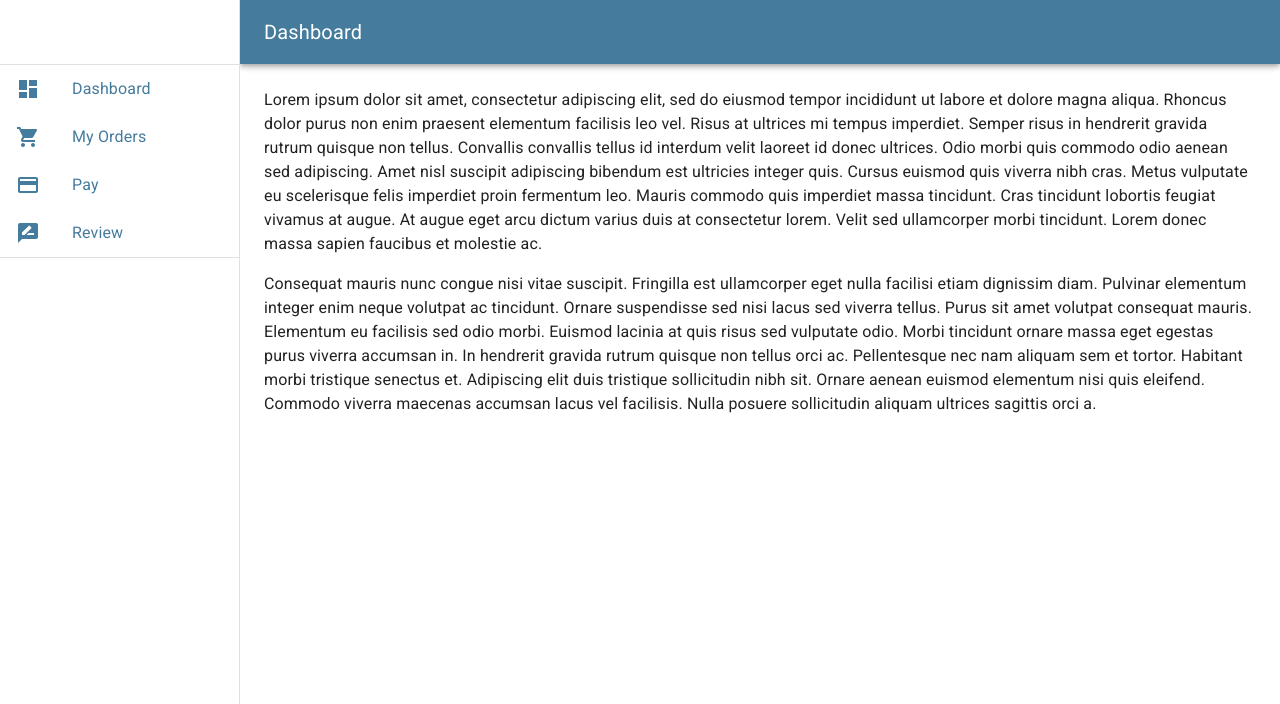
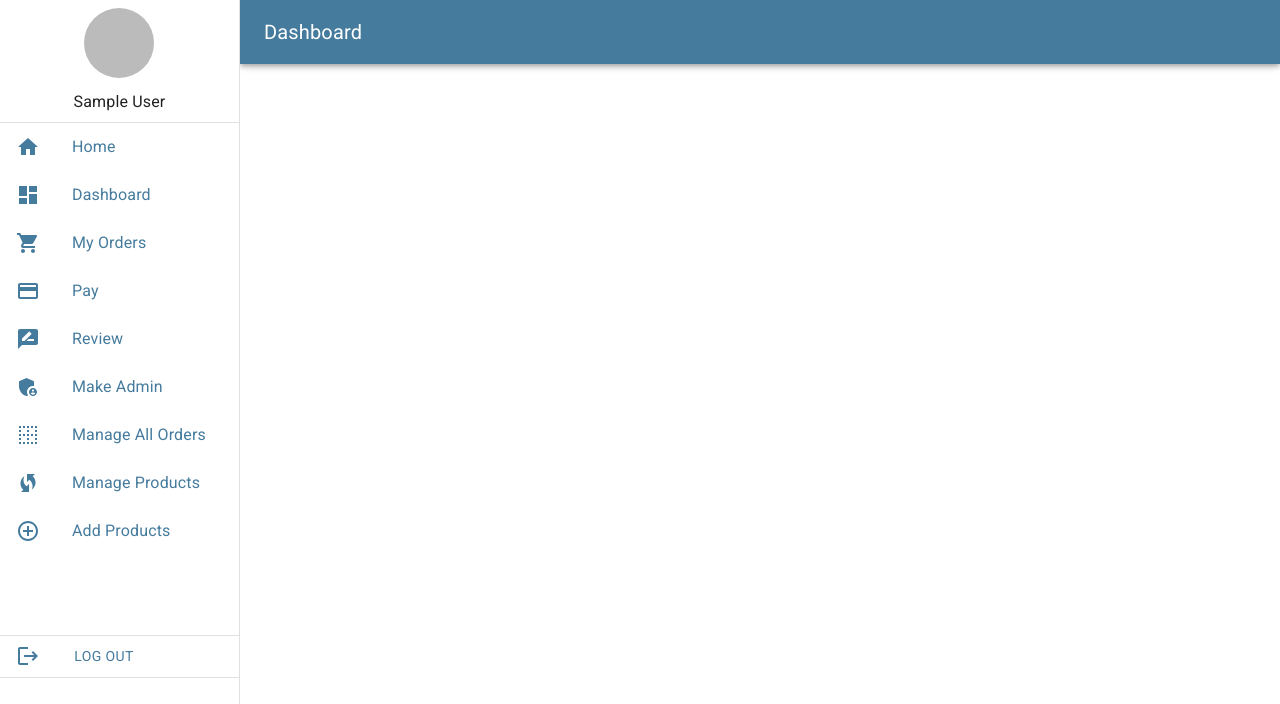
Before and after one commit to suhag-alamin/carx-client, a React (Create React App) app: page /dashboard in a window 1280 px wide. Shown: the top 704 px of the page. Built offline with nearby package versions, Linux system fonts and the light colour scheme; no server answers; sample sign-in values are in the browser's storage.

Commit message:
add icons

```diff
--- /dev/null
+++ b/src/Pages/Dashboard/AddProduct/AddProduct.js
@@ -0,0 +1,11 @@
+import React from "react";
+
+const AddProduct = () => {
+  return (
+    <div>
+      <h3>add product</h3>
+    </div>
+  );
+};
+
+export default AddProduct;
--- a/src/Pages/Dashboard/Dashboard/Dashboard.js
+++ b/src/Pages/Dashboard/Dashboard/Dashboard.js
@@ -17,12 +17,38 @@ import DashboardIcon from "@mui/icons-material/Dashboard";
 import ShoppingCartIcon from "@mui/icons-material/ShoppingCart";
 import PaymentIcon from "@mui/icons-material/Payment";
 import RateReviewIcon from "@mui/icons-material/RateReview";
+import HomeIcon from "@mui/icons-material/Home";
+import LogoutIcon from "@mui/icons-material/Logout";
+import AdminPanelSettingsIcon from "@mui/icons-material/AdminPanelSettings";
+import WifiProtectedSetupIcon from "@mui/icons-material/WifiProtectedSetup";
+import AddCircleOutlineIcon from "@mui/icons-material/AddCircleOutline";
+
+import {
+  BrowserRouter as Router,
+  Switch,
+  Route,
+  Link,
+  useParams,
+  useRouteMatch,
+} from "react-router-dom";
+import MyOrders from "../MyOrders/MyOrders";
+import GiveReview from "../GiveReview/GiveReview";
+import Payment from "../Payment/Payment";
+import { Button } from "@mui/material";
+import useAuth from "../../../hooks/useAuth";
+import MakeAdmin from "../MakeAdmin/MakeAdmin";
+import AddProduct from "../AddProduct/AddProduct";
+import ManageProducts from "../ManageProducts/ManageProducts";
+import ManageAllOrders from "../ManageAllOrders/ManageAllOrders";
+import BorderClearIcon from "@mui/icons-material/BorderClear";
 
 const drawerWidth = 240;
 
 function Dashboard(props) {
   const { window } = props;
   const [mobileOpen, setMobileOpen] = React.useState(false);
+  const { user, logOut } = useAuth();
+  const { path, url } = useRouteMatch();
 
   const handleDrawerToggle = () => {
     setMobileOpen(!mobileOpen);
@@ -30,16 +56,51 @@ function Dashboard(props) {
 
   const drawer = (
     <div>
-      <Toolbar />
+      <Toolbar
+        sx={{
+          py: 1,
+          textAlign: "center",
+          display: "flex",
+          justifyContent: "center",
+        }}
+      >
+        <Box>
+          {user?.photoURL ? (
+            <div>
+              <img
+                style={{ width: 70, borderRadius: "50%", marginBottom: 5 }}
+                src={user?.photoURL}
+                alt=""
+              />
+              <p>{user?.displayName}</p>
+            </div>
+          ) : (
+            <p>{user?.displayName}</p>
+          )}
+        </Box>
+      </Toolbar>
       <Divider />
 
+      <ListItem color="primary" button>
+        <ListItemIcon>
+          <HomeIcon color="primary" />
+        </ListItemIcon>
+        <ListItemText
+          as={NavLink}
+          to="/"
+          color="primary"
+          sx={{ color: "#457B9D" }}
+          activeClassName="nav-selected"
+          primary="Home"
+        />
+      </ListItem>
       <ListItem color="primary" button>
         <ListItemIcon>
           <DashboardIcon color="primary" />
         </ListItemIcon>
         <ListItemText
           as={NavLink}
-          to="/dashboard"
+          to={`${url}`}
           color="primary"
           sx={{ color: "#457B9D" }}
           activeClassName="nav-selected"
@@ -53,7 +114,7 @@ function Dashboard(props) {
         </ListItemIcon>
         <ListItemText
           as={NavLink}
-          to="/myOrders"
+          to={`${url}/myOrders`}
           sx={{ color: "#457B9D" }}
           activeClassName="nav-selected"
           primary="My Orders"
@@ -66,7 +127,7 @@ function Dashboard(props) {
         </ListItemIcon>
         <ListItemText
           as={NavLink}
-          to="/pay"
+          to={`${url}/payment`}
           sx={{ color: "#457B9D" }}
           activeClassName="nav-selected"
           primary="Pay"
@@ -79,12 +140,73 @@ function Dashboard(props) {
         </ListItemIcon>
         <ListItemText
           as={NavLink}
-          to="/review"
+          to={`${url}/review`}
           sx={{ color: "#457B9D" }}
           activeClassName="nav-selected"
           primary="Review"
         />
       </ListItem>
+
+      {/* admin  */}
+      <ListItem button>
+        <ListItemIcon>
+          <AdminPanelSettingsIcon color="primary" />
+        </ListItemIcon>
+        <ListItemText
+          as={NavLink}
+          to={`${url}/makeAdmin`}
+          sx={{ color: "#457B9D" }}
+          activeClassName="nav-selected"
+          primary="Make Admin"
+        />
+      </ListItem>
+      <ListItem button>
+        <ListItemIcon>
+          <BorderClearIcon color="primary" />
+        </ListItemIcon>
+        <ListItemText
+          as={NavLink}
+          to={`${url}/manageAllOrders`}
+          sx={{ color: "#457B9D" }}
+          activeClassName="nav-selected"
+          primary="Manage All Orders"
+        />
+      </ListItem>
+      <ListItem button>
+        <ListItemIcon>
+          <WifiProtectedSetupIcon color="primary" />
+        </ListItemIcon>
+        <ListItemText
+          as={NavLink}
+          to={`${url}/manageProducts`}
+          sx={{ color: "#457B9D" }}
+          activeClassName="nav-selected"
+          primary="Manage Products"
+        />
+      </ListItem>
+      <ListItem button>
+        <ListItemIcon>
+          <AddCircleOutlineIcon color="primary" />
+        </ListItemIcon>
+        <ListItemText
+          as={NavLink}
+          to={`${url}/addProduct`}
+          sx={{ color: "#457B9D" }}
+          activeClassName="nav-selected"
+          primary="Add Products"
+        />
+      </ListItem>
+
+      {/* log out  */}
+      <Box sx={{ mt: 10 }}>
+        <Divider />
+        <ListItem onClick={logOut} button>
+          <ListItemIcon>
+            <LogoutIcon color="primary" />
+          </ListItemIcon>
+          <Button sx={{ p: 0, m: 0 }}>Log Out</Button>
+        </ListItem>
+      </Box>
 
       <Divider />
     </div>
@@ -165,35 +287,33 @@ function Dashboard(props) {
         }}
       >
         <Toolbar />
-        <Typography paragraph>
-          Lorem ipsum dolor sit amet, consectetur adipiscing elit, sed do
-          eiusmod tempor incididunt ut labore et dolore magna aliqua. Rhoncus
-          dolor purus non enim praesent elementum facilisis leo vel. Risus at
-          ultrices mi tempus imperdiet. Semper risus in hendrerit gravida rutrum
-          quisque non tellus. Convallis convallis tellus id interdum velit
-          laoreet id donec ultrices. Odio morbi quis commodo odio aenean sed
-          adipiscing. Amet nisl suscipit adipiscing bibendum est ultricies
-          integer quis. Cursus euismod quis viverra nibh cras. Metus vulputate
-          eu scelerisque felis imperdiet proin fermentum leo. Mauris commodo
-          quis imperdiet massa tincidunt. Cras tincidunt lobortis feugiat
-          vivamus at augue. At augue eget arcu dictum varius duis at consectetur
-          lorem. Velit sed ullamcorper morbi tincidunt. Lorem donec massa sapien
-          faucibus et molestie ac.
-        </Typography>
-        <Typography paragraph>
-          Consequat mauris nunc congue nisi vitae suscipit. Fringilla est
-          ullamcorper eget nulla facilisi etiam dignissim diam. Pulvinar
-          elementum integer enim neque volutpat ac tincidunt. Ornare suspendisse
-          sed nisi lacus sed viverra tellus. Purus sit amet volutpat consequat
-          mauris. Elementum eu facilisis sed odio morbi. Euismod lacinia at quis
-          risus sed vulputate odio. Morbi tincidunt ornare massa eget egestas
-          purus viverra accumsan in. In hendrerit gravida rutrum quisque non
-          tellus orci ac. Pellentesque nec nam aliquam sem et tortor. Habitant
-          morbi tristique senectus et. Adipiscing elit duis tristique
-          sollicitudin nibh sit. Ornare aenean euismod elementum nisi quis
-          eleifend. Commodo viverra maecenas accumsan lacus vel facilisis. Nulla
-          posuere sollicitudin aliquam ultrices sagittis orci a.
-        </Typography>
+        <Switch>
+          <Route exact path={path}>
+            {/* <DashboardHome></DashboardHome> */}
+          </Route>
+          <Route path={`${path}/myOrders`}>
+            <MyOrders />
+          </Route>
+          <Route path={`${path}/review`}>
+            <GiveReview />
+          </Route>
+          <Route path={`${path}/payment`}>
+            <Payment />
+          </Route>
+          {/* admin  */}
+          <Route path={`${path}/makeAdmin`}>
+            <MakeAdmin />
+          </Route>
+          <Route path={`${path}/manageAllOrders`}>
+            <ManageAllOrders />
+          </Route>
+          <Route path={`${path}/manageProducts`}>
+            <ManageProducts />
+          </Route>
+          <Route path={`${path}/addProduct`}>
+            <AddProduct />
+          </Route>
+        </Switch>
       </Box>
     </Box>
   );
--- /dev/null
+++ b/src/Pages/Dashboard/MakeAdmin/MakeAdmin.js
@@ -0,0 +1,11 @@
+import React from "react";
+
+const MakeAdmin = () => {
+  return (
+    <div>
+      <h3>make admin</h3>
+    </div>
+  );
+};
+
+export default MakeAdmin;
--- /dev/null
+++ b/src/Pages/Dashboard/ManageProducts/ManageProducts.js
@@ -0,0 +1,11 @@
+import React from "react";
+
+const ManageProducts = () => {
+  return (
+    <div>
+      <h3>Manage Products</h3>
+    </div>
+  );
+};
+
+export default ManageProducts;
--- /dev/null
+++ b/src/Pages/Dashboard/Payment/Payment.js
@@ -0,0 +1,12 @@
+import { Typography } from "@mui/material";
+import React from "react";
+
+const Payment = () => {
+  return (
+    <div>
+      <Typography>Payment system coming soon.</Typography>
+    </div>
+  );
+};
+
+export default Payment;
--- a/src/Pages/Shared/Navigation/Navigation.js
+++ b/src/Pages/Shared/Navigation/Navigation.js
@@ -13,6 +13,8 @@ import { Link, NavLink } from "react-router-dom";
 import useAuth from "../../../hooks/useAuth";
 import logo from "../../../images/logo.png";
 import "./Navigation.css";
+import LogoutIcon from "@mui/icons-material/Logout";
+import LoginIcon from "@mui/icons-material/Login";
 
 // navbar
 function Navigation(props) {
@@ -75,8 +77,10 @@ function Navigation(props) {
             activeClassName="nav-selected"
             className="nav-link"
             to="/login"
+            style={{ display: "flex", alignItems: "center" }}
           >
             Login
+            <LoginIcon sx={{ ml: 1 }} />
           </NavLink>
         ) : (
           <Box sx={{}}>
@@ -98,7 +102,12 @@ function Navigation(props) {
               />
             )}
             <Divider />
-            <Button onClick={logOut} sx={{ color: "#16425b" }} variant="text">
+            <Button
+              onClick={logOut}
+              sx={{ color: "#16425b" }}
+              variant="text"
+              endIcon={<LogoutIcon />}
+            >
               Log Out
             </Button>
           </Box>
@@ -166,8 +175,10 @@ function Navigation(props) {
                       activeClassName="nav-selected"
                       className="nav-link"
                       to="/login"
+                      style={{ display: "flex", alignItems: "center" }}
                     >
                       Login
+                      <LoginIcon sx={{ ml: 1 }} />
                     </NavLink>
                   ) : (
                     <Box sx={{ display: "flex", alignItems: "center" }}>
@@ -194,8 +205,9 @@ function Navigation(props) {
                       )}
                       <Button
                         onClick={logOut}
-                        sx={{ color: "#16425b", p: 0, m: 0 }}
+                        sx={{ color: "#16425b" }}
                         variant="text"
+                        endIcon={<LogoutIcon />}
                       >
                         Log Out
                       </Button>
```
